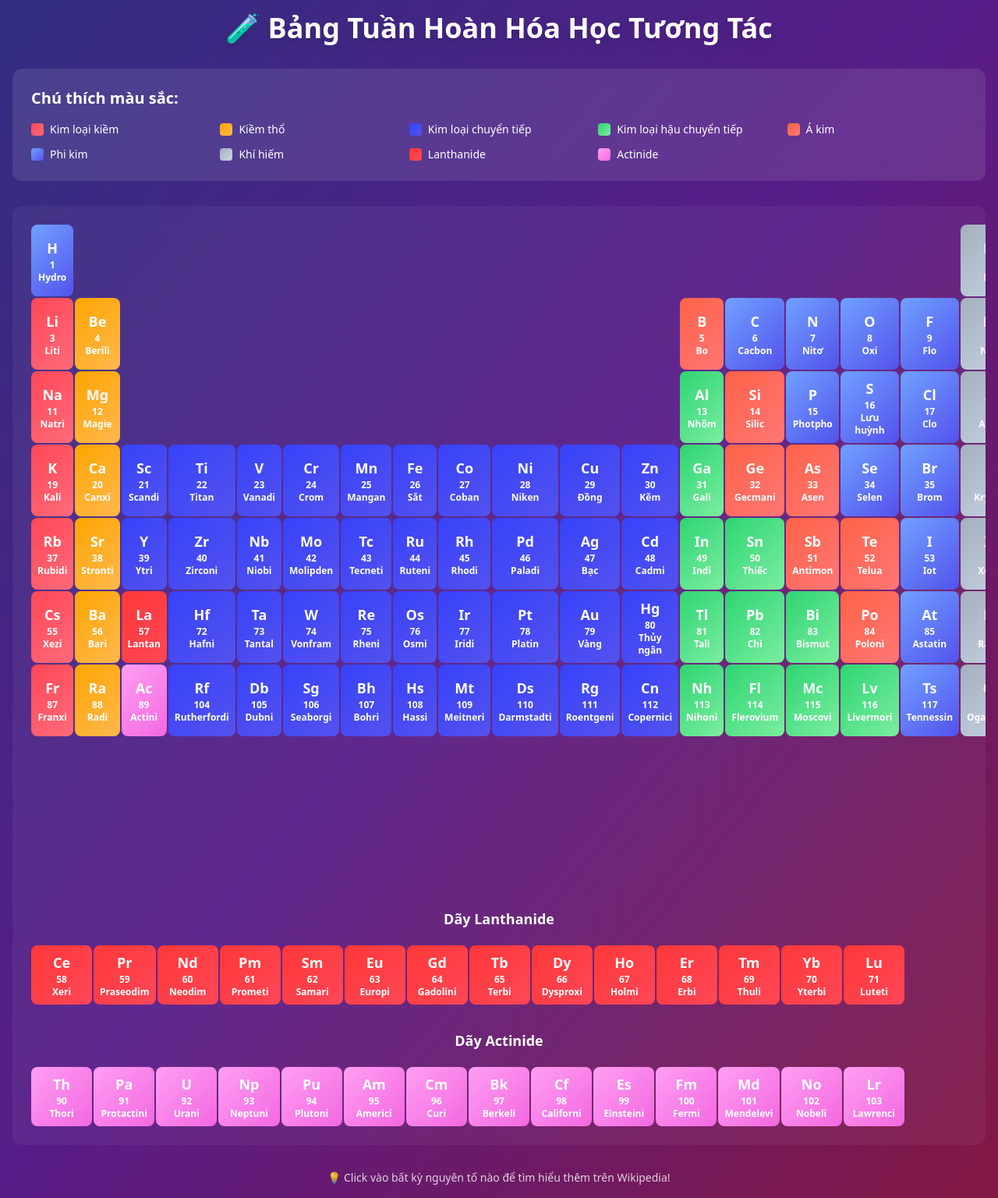
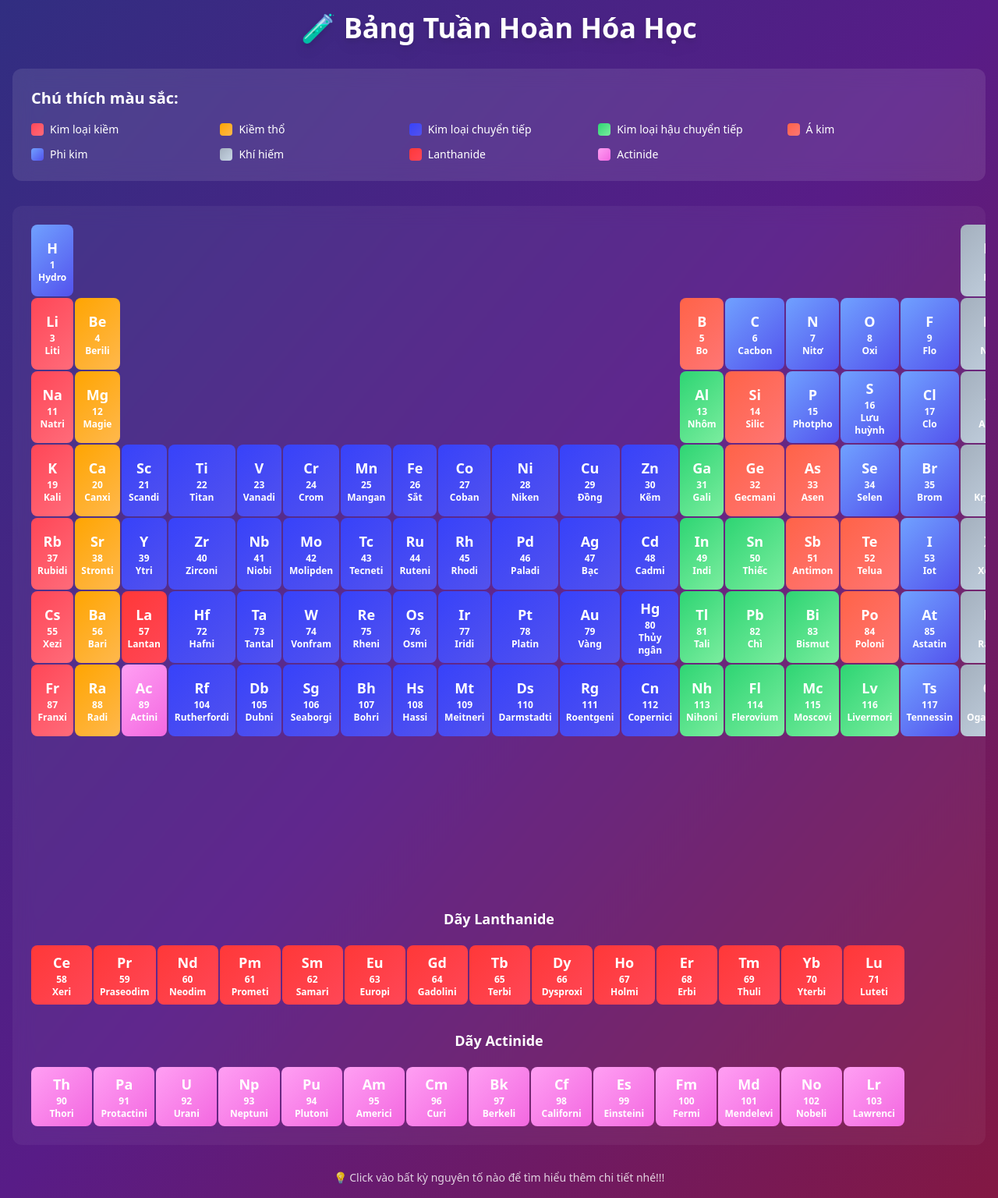
Before and after one commit to vuwilrin759/Bangtuanhoan, a plain HTML site: page index.html in a window 1280 px wide. Shown: the whole page at 78% size. Drawn offline with nearby package versions, Linux system fonts and the light colour scheme.

Commit message:
update title name

```diff
--- a/index.html
+++ b/index.html
@@ -3,7 +3,7 @@
 <head>
     <meta charset="UTF-8">
     <meta name="viewport" content="width=device-width, initial-scale=1.0">
-    <title>Bảng Tuần Hoàn Hóa Học Tương Tác</title>
+    <title>Bảng Tuần Hoàn Hóa Học</title>
     <script src="https://cdn.tailwindcss.com"></script>
     <style>
         .element-card {
@@ -198,7 +198,7 @@
 <body class="bg-gradient-to-br from-indigo-900 via-purple-900 to-pink-900 min-h-screen p-2 sm:p-4">
     <div class="container mx-auto">
         <h1 class="text-2xl sm:text-3xl md:text-4xl font-bold text-white text-center mb-4 md:mb-8 drop-shadow-lg">
-            🧪 Bảng Tuần Hoàn Hóa Học Tương Tác
+            🧪 Bảng Tuần Hoàn Hóa Học
         </h1>
 
         <!-- Legend -->
@@ -875,7 +875,7 @@
         </div>
 
         <div class="text-center mt-6 md:mt-8 text-white/80 px-4">
-            <p class="text-sm">💡 Click vào bất kỳ nguyên tố nào để tìm hiểu thêm trên Wikipedia!</p>
+            <p class="text-sm">💡 Click vào bất kỳ nguyên tố nào để tìm hiểu thêm chi tiết nhé!!!</p>
         </div>
     </div>
 
```
